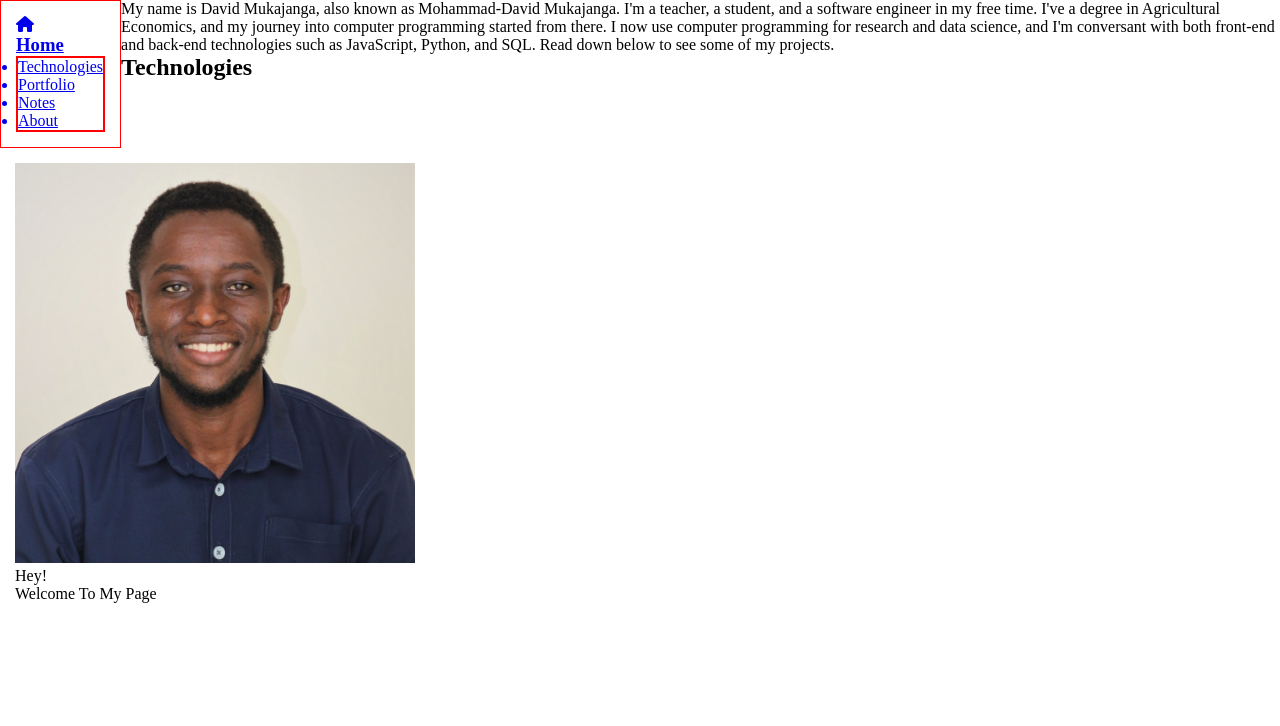
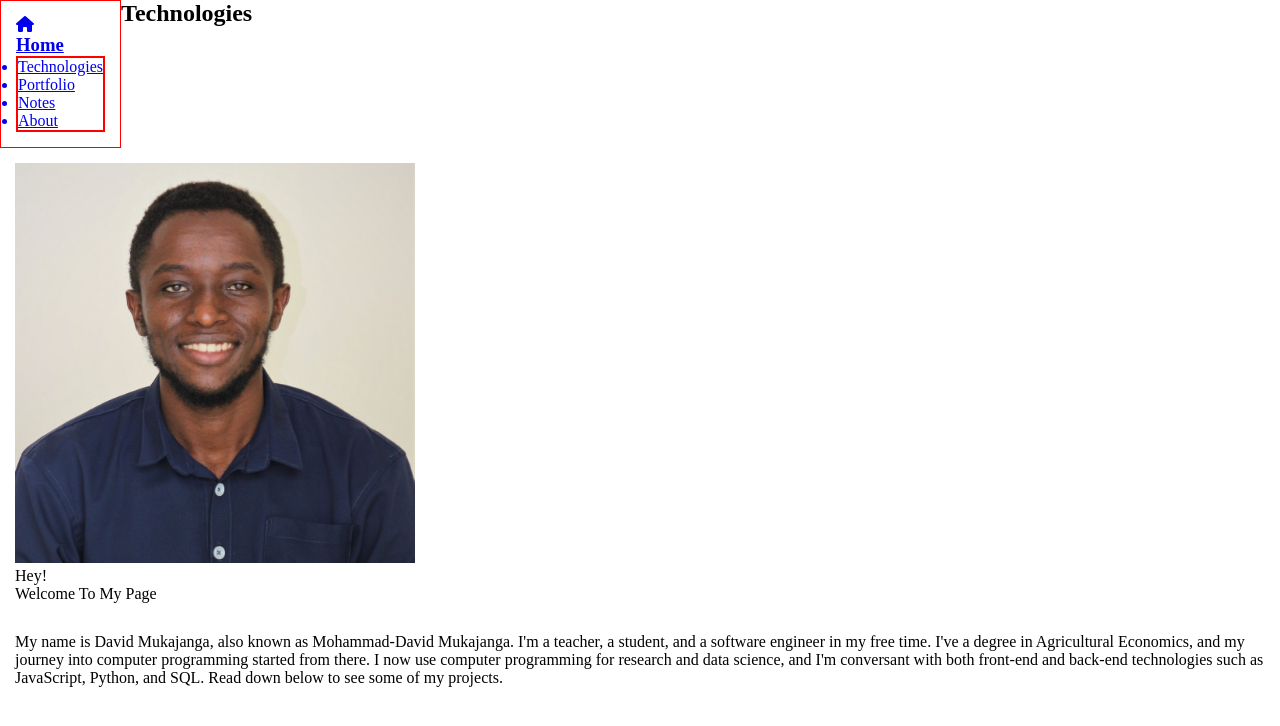
Before and after one commit to DavidMbelwa/personal_website, a plain HTML site: page index.html in a window 1280 px wide. Drawn offline with Linux system fonts and the light colour scheme; a web font is replaced by a local one.

Commit message:
Made initial styling to the third section.

```diff
--- a/index.html
+++ b/index.html
@@ -34,6 +34,8 @@
             </nav>
         </header>
 
+
+        <main>
             <section class="col-12" id="welcome">
                 <div id="welcome-img">
                     <img src="imgs/Profile Picture.jpg" width="400px" height="400px" alt="David's Picture">
@@ -47,12 +49,14 @@
             </section>
 
 
-        <section id="introduction">
-
+            <section class="col-12" id="intro">
+                <div>
                     <p>My name is David Mukajanga, also known as Mohammad-David Mukajanga. I'm a teacher, a student, and a
                         software engineer in my free time. I've a degree in Agricultural Economics, and my journey into computer programming
                         started from there. I now use computer programming for research and data science, and I'm conversant with both front-end
-                and back-end technologies such as JavaScript, Python, and SQL. Read down below to see some of my projects.</p>
+                        and back-end technologies such as JavaScript, Python, and SQL. Read down below to see some of my projects.
+                    </p>
+                </div>
             </section>
 
             <section id="languages">
@@ -66,6 +70,7 @@
                     <img src="" alt="" class="language">
                 </div>
             </section>
+        </main>
 
         <script src="resources/index.js/index.js"></script>
         <script src="https://kit.fontawesome.com/acb08643cd.js" crossorigin="anonymous"></script>
```
Lines whose indentation alone changed are shown as unchanged.
